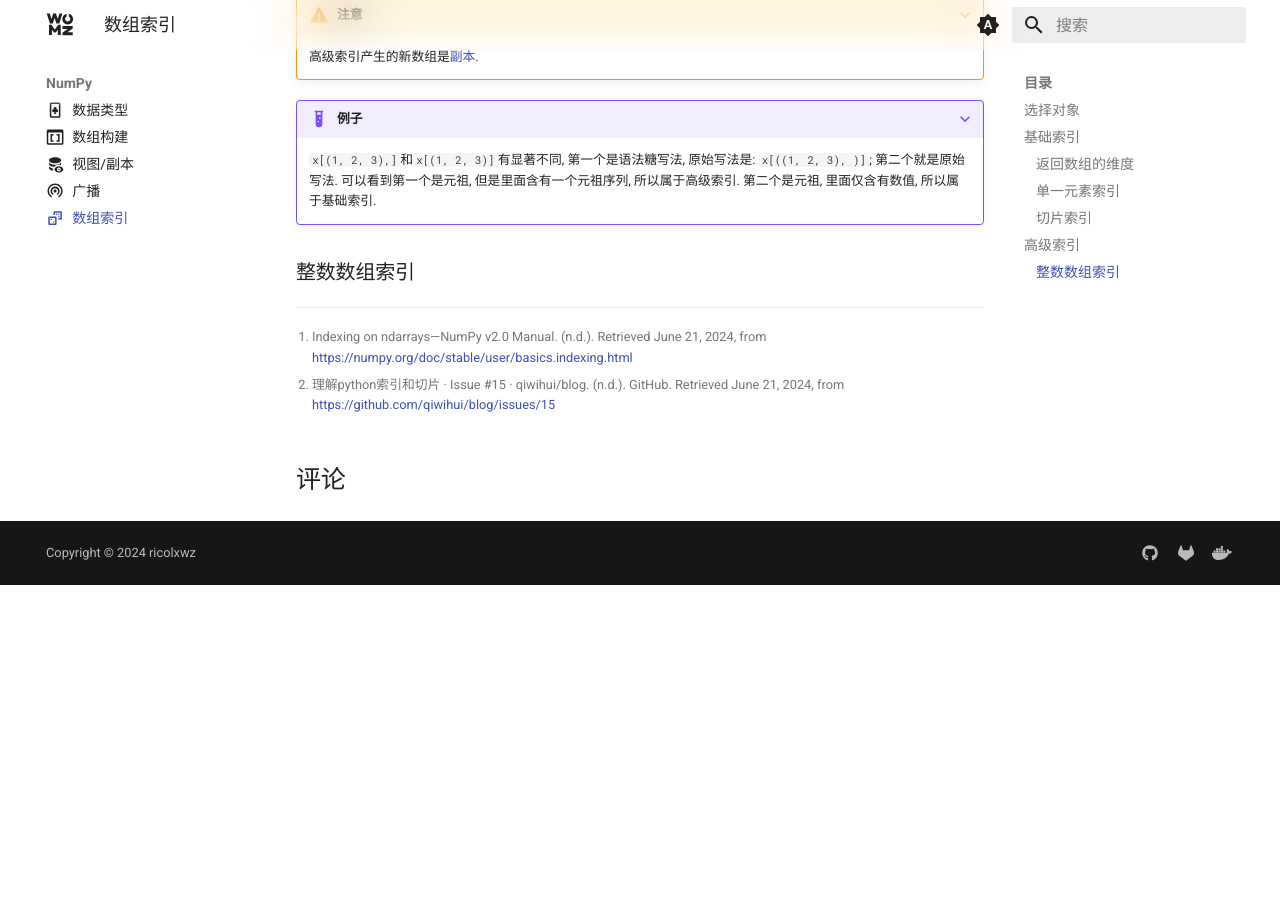
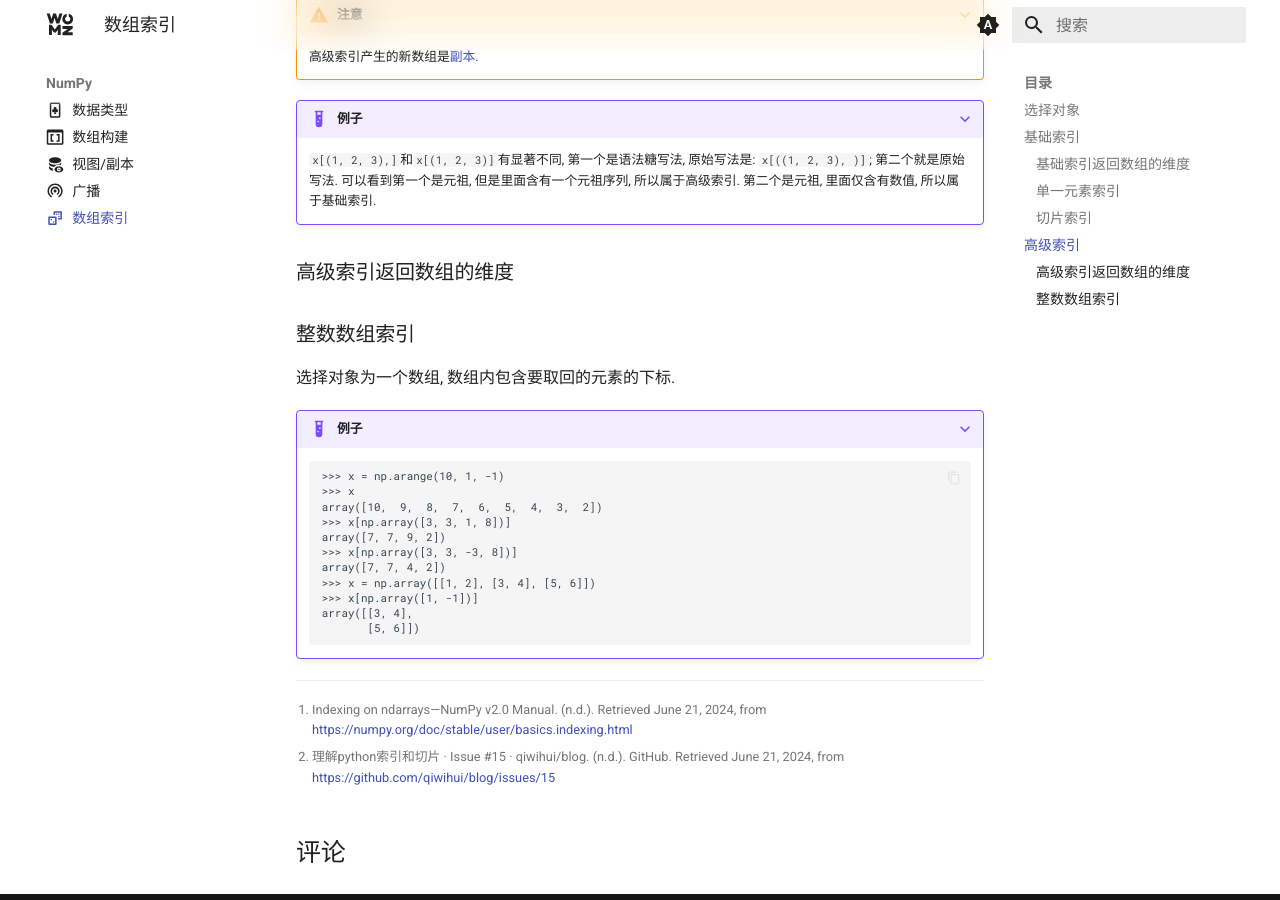
Before and after one commit to sigmax01/py, an MkDocs documentation site: the page built from docs/NumPy/数组索引.md, in a window 1280 px wide and 900 px high, scrolled down 7208 px. Built offline with MkDocs 1.6.1 and Material for MkDocs 9.7.7, drawn with Linux system fonts in a browser that asks for light colours; comment, search, counter and statistics services are not loaded; before the commit the page ends 7793 px from its top, so only the background shows below that.

Commit message:
`docs: Update NumPy array indexing documentation`

````diff
--- a/docs/NumPy/数组索引.md
+++ b/docs/NumPy/数组索引.md
@@ -29,7 +29,7 @@ comments: true
 
     `x[([exp1], [exp2], ..., [expN])]`和`x[[exp1], [exp2], ..., [expN]]`是相等的, 后者是前者的语法糖.
 
-### 返回数组的维度 {#返回数组的维度}
+### 基础索引返回数组的维度 {#返回数组的维度}
 
 ???+ danger "特别注意"
 
@@ -418,9 +418,27 @@ comments: true
 
     `x[(1, 2, 3),]`和`x[(1, 2, 3)]`有显著不同, 第一个是语法糖写法, 原始写法是: `x[((1, 2, 3), )]`; 第二个就是原始写法. 可以看到第一个是元祖, 但是里面含有一个元祖序列, 所以属于高级索引. 第二个是元祖, 里面仅含有数值, 所以属于基础索引.
 
+### 高级索引返回数组的维度 {#高级索引返回数组的维度}
+
 ### 整数数组索引
 
+选择对象为一个数组, 数组内包含要取回的元素的下标.
 
+???+ example "例子"
+
+    ```
+    >>> x = np.arange(10, 1, -1)
+    >>> x
+    array([10,  9,  8,  7,  6,  5,  4,  3,  2])
+    >>> x[np.array([3, 3, 1, 8])]
+    array([7, 7, 9, 2])
+    >>> x[np.array([3, 3, -3, 8])]
+    array([7, 7, 4, 2])
+    >>> x = np.array([[1, 2], [3, 4], [5, 6]])
+    >>> x[np.array([1, -1])]
+    array([[3, 4],
+           [5, 6]])
+    ```
 
 [^1]: Indexing on ndarrays—NumPy v2.0 Manual. (n.d.). Retrieved June 21, 2024, from https://numpy.org/doc/stable/user/basics.indexing.html
 [^2]: 理解python索引和切片 · Issue #15 · qiwihui/blog. (n.d.). GitHub. Retrieved June 21, 2024, from https://github.com/qiwihui/blog/issues/15
````
Also changed, not shown: docs/NumPy/广播.md (+1 -1 lines).
